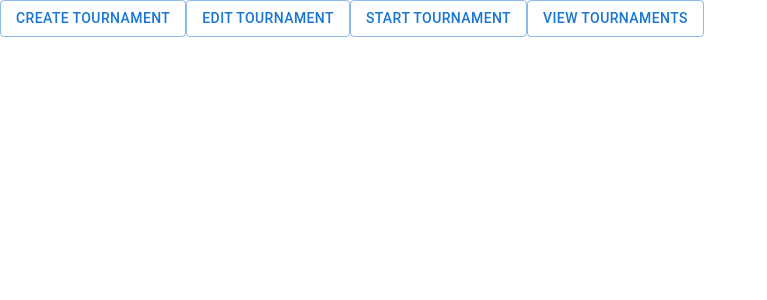
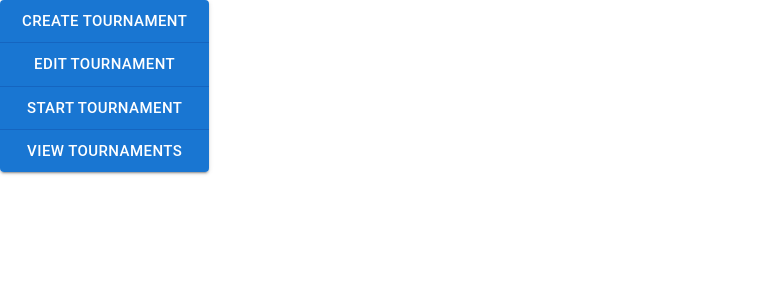
Before and after one commit to ScivilicGuy/fight-club, a React (Create React App) app in the folder my-app/: page / in a window 1280 px wide. Shown: the top 300 px of the page, without its empty margins (0-767 px from the left). Built offline with nearby package versions, Linux system fonts and the light colour scheme.

Commit message:
Partially implemented viewing tournaments

```diff
--- a/my-app/src/Screens/Landing.jsx
+++ b/my-app/src/Screens/Landing.jsx
@@ -1,17 +1,12 @@
 import React, {useState} from 'react'
-import Button from '@mui/material/Button';
-import { Stack } from '@mui/material';
-import TextField from '@mui/material/TextField';
-import Dialog from '@mui/material/Dialog';
-import DialogActions from '@mui/material/DialogActions';
-import DialogContent from '@mui/material/DialogContent';
-import DialogContentText from '@mui/material/DialogContentText';
-import DialogTitle from '@mui/material/DialogTitle';
+import { Button, ButtonGroup, TextField, Dialog, DialogActions, DialogContent, DialogContentText, DialogTitle } from '@mui/material';
 import { makeid, apiFetch } from '../util';
+import { useNavigate } from 'react-router-dom';
 
 const CODE_LENGTH = 6
 
 function Landing() {
+  const navigate = useNavigate()
   const [open, setOpen] = useState(false);
   const [openInviteCode, setOpenInviteCode] = useState(false);
   const [tournament, setTournament] = useState({
@@ -30,6 +25,17 @@ function Landing() {
     setOpen(false);
   };
 
+  const viewTournaments = () => {
+    navigate('/tournaments')
+  }
+
+  const tourney_btns = [
+    <Button variant="contained" size="large" mb-3 onClick={handleClickOpen}>Create Tournament</Button>,
+    <Button variant="contained" size="large">Edit Tournament</Button>,
+    <Button variant="contained" size="large">Start Tournament</Button>,
+    <Button variant="contained" size="large" onClick={viewTournaments}>View Tournaments</Button>
+  ]
+
   const handleCloseInvite = () => {
     setOpenInviteCode(false);
   };
@@ -39,7 +45,6 @@ function Landing() {
     setOpenInviteCode(true)
     handleClose()
     try {
-      console.log(tournament.numRounds)
       const res = await apiFetch('create/tournament', 'POST', tournament)
       alert(`Successfully created tournament #${res.tournamentId}`)
     } catch (error) {
@@ -71,12 +76,13 @@ function Landing() {
 
   return (
     <>
-      <Stack spacing={2} direction="col">
-        <Button variant="outlined" onClick={handleClickOpen}>Create Tournament</Button>
-        <Button variant="outlined">Edit Tournament</Button>
-        <Button variant="outlined">Start Tournament</Button>
-        <Button variant="outlined">View Tournaments</Button>
-      </Stack>
+      <ButtonGroup
+        orientation="vertical"
+        aria-label="vertical contained button group"
+        variant="contained"
+      >
+        {tourney_btns}
+      </ButtonGroup>
       <Dialog
         open={open}
         onClose={handleClose}
--- /dev/null
+++ b/my-app/src/Screens/Tournament.jsx
@@ -0,0 +1,24 @@
+import React, { useEffect, useState } from 'react'
+import { Typography } from '@mui/material'
+import { apiFetch } from '../util'
+import { useParams } from 'react-router-dom'
+
+function Tournament() {
+  const params = useParams()
+  const [tournament, setTournament] = useState({})
+
+  useEffect(() => {
+    (async () => {
+      const res = await apiFetch(`tournament/${params.tournamentId}`)
+      setTournament(res.tournament)
+    })()
+  }, [params.tournamentId])
+
+  return (
+    <>
+      <Typography variant='h2' align='center'>{tournament.name}</Typography>
+    </>
+  )
+}
+
+export default Tournament
--- /dev/null
+++ b/my-app/src/Screens/ViewTournaments.jsx
@@ -0,0 +1,39 @@
+import React, { useState, useEffect } from 'react'
+import { apiFetch } from '../util'
+import { Card, CardContent, Typography, CardActionArea } from '@mui/material'
+import { useNavigate } from 'react-router-dom'
+
+function ViewTournaments() {
+  const [tournaments, setTournaments] = useState([])
+  const navigate = useNavigate()
+
+  useEffect(() => {
+    (async() => {
+      const res = await apiFetch('tournaments', 'GET')
+      setTournaments(res.tournaments)
+    })()
+  }, [])
+
+  const openTournament = (tournamentId) => {
+    navigate(`/tournaments/${tournamentId}`)
+  }
+
+  return (
+    <>
+      <Typography variant="h2" align='center' gutterBottom>
+        My Tournaments
+      </Typography>
+      {tournaments.map((tournament) => (
+        <Card>
+          <CardActionArea onClick={() => openTournament(tournament.id)}>
+            <CardContent>
+              <Typography variant='h6' align='center'>{tournament.name}</Typography>
+            </CardContent>
+          </CardActionArea>
+        </Card>
+      ))}
+    </>
+  )
+}
+
+export default ViewTournaments
```
Also changed, not shown: my-app/src/index.js (+8 -2 lines), 2 other files (tests, documents, lock files or other folders).
